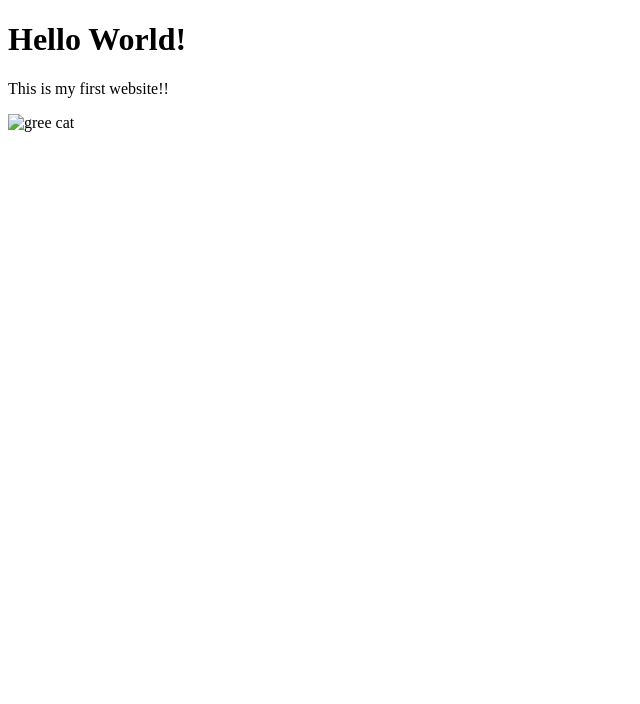
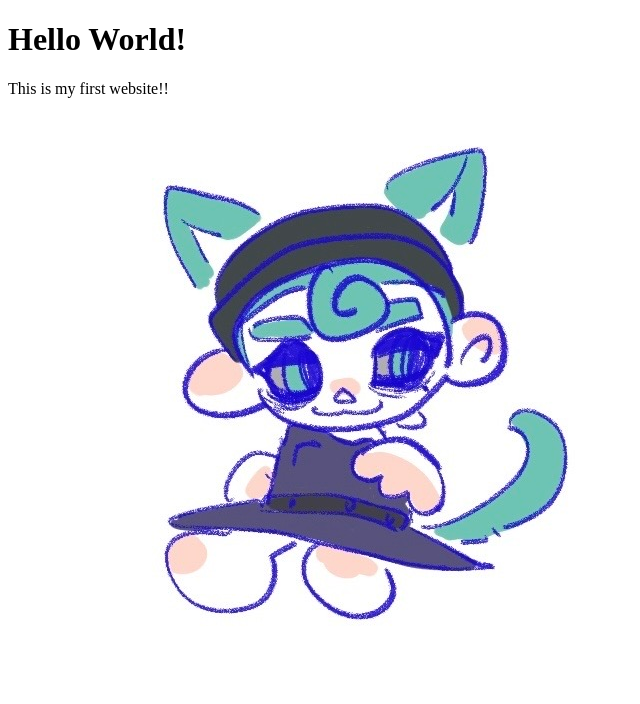
Before and after one commit to YK067/codespaces-demo, a plain HTML site: page index.html in a window 1280 px wide. Shown: the whole page, without its empty margins (0-640 px from the left). Drawn offline with Linux system fonts and the light colour scheme.

Commit message:
add image to index.html

```diff
--- a/index.html
+++ b/index.html
@@ -8,6 +8,6 @@
 <body>
     <h1>Hello World!</h1>
     <p>This is my first website!!</p>
-    <img src="IMG_qfeng" alt="gree cat" />
+    <img src="IMG_qfeng.JPG" alt="gree cat" />
 </body>
 </html>
```
